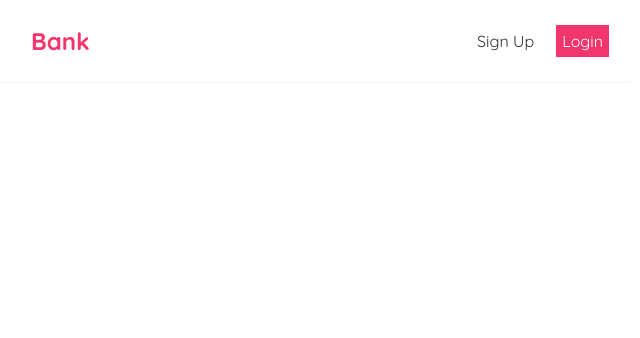
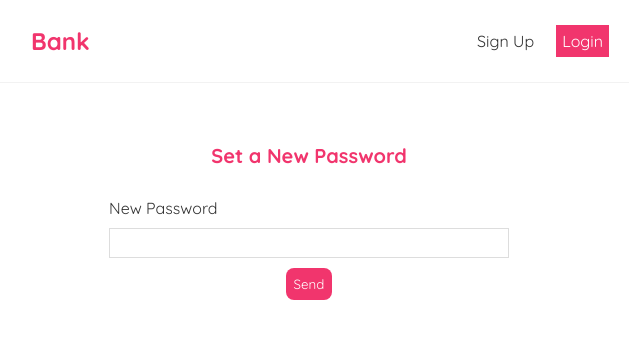
Before and after one commit to shakil-7/react-spring-frontend, a React (Create React App) app: page /reset-password/1 in a window 1280 px wide. Shown: the top 338 px of the page, without its empty margins (331-971 px from the left). Built offline with nearby package versions, Linux system fonts and the light colour scheme; the HTML template or start-up script is replaced by a standard one.

Commit message:
phase-16

```diff
--- a/src/App.js
+++ b/src/App.js
@@ -10,8 +10,10 @@ import { useState } from 'react';
 import { Logout } from './components/Logout';
 import { NotFound } from './components/NotFound';
 import { DeletePage } from './components/DeletePage';
+import { ResetPassword } from './components/ResetPassword';
 
 import { NotAuthorizedPage } from './components/NotAuthorizedPage';
+import { ForgetPassword } from './components/ForgetPassword';
 
 function App() {
 
@@ -62,6 +64,13 @@ function App() {
 						<Route exact path='/deletepage'>
 							<DeletePage />
 						</Route>
+						<Route exact path='/forgot_password'>
+							<ForgetPassword />
+						</Route>
+
+						<Route exact path='/reset-password/:token'>
+							<ResetPassword />
+						</Route>
 
 					</Switch>
 
--- /dev/null
+++ b/src/components/ForgetPassword.js
@@ -0,0 +1,65 @@
+import React, { useState } from 'react'
+
+export const ForgetPassword = () => {
+
+  const [email, setEmail] = useState();
+  const [feedbackMessage, setFeedbackMessage] = useState('');
+  const [isPending, setIsPending] = useState(false);
+  const [mobileNumber, setMobileNumber] = useState('');
+
+  const handleSubmit = (e) => {
+    e.preventDefault();
+
+    const resetPassword = {mobileNumber, email}
+
+    fetch('http://localhost:8080/forgot_password',{
+      method: 'POST',
+      headers: { 'Content-Type': 'application/json' },
+      body: JSON.stringify(resetPassword)
+    }).then(response=>{
+      return response.json();
+    }).then(data => {
+      console.log(data);
+      console.log(data.token);
+    }).catch(err => {
+
+    });
+
+
+
+    setFeedbackMessage('');
+
+
+  };
+
+  return (
+
+
+    <div className="create">
+      <h2>Reset Password</h2>
+      <form onSubmit={handleSubmit}>
+        <label>Mobile Number</label>
+        <input
+          type='text'
+          required
+          value={mobileNumber}
+          onChange={(e) => setMobileNumber(e.target.value)}
+        />
+
+        <label>Email Address</label>
+        <input
+          type='text'
+          required
+          value={email}
+          onChange={(e) => setEmail(e.target.value)}
+        />
+        {!isPending && <button type='submit'>Send</button>}
+        {isPending && <button type='button'>Sending...</button>}
+      </form>
+
+      <br />
+      <h3>{feedbackMessage}</h3>
+
+    </div>
+  )
+}
--- a/src/components/LoginForm.js
+++ b/src/components/LoginForm.js
@@ -1,5 +1,5 @@
 import { useState } from 'react';
-import { useHistory } from 'react-router-dom';
+import { useHistory, Link } from 'react-router-dom';
 import Cookies from 'js-cookie';
 
 export const LoginForm = () => {
@@ -32,9 +32,9 @@ export const LoginForm = () => {
                 return response.json();
             }).then(data => {
 
-                Cookies.set(mobileNumber + "#jwtToken", data.jwtToken, {expires: 7});
-                Cookies.set("isLoggedIn", true, {expires: 7});
-                Cookies.set("currentUser", mobileNumber, {expires: 7});
+                Cookies.set(mobileNumber + "#jwtToken", data.jwtToken, { expires: 7 });
+                Cookies.set("isLoggedIn", true, { expires: 7 });
+                Cookies.set("currentUser", mobileNumber, { expires: 7 });
 
                 history.push('/user/'.concat(mobileNumber));
                 setIsPending(false);
@@ -73,6 +73,10 @@ export const LoginForm = () => {
                 {isPending && <button type='button'>Logging...</button>}
             </form>
 
+            <br />
+
+            <Link to='/forgot_password' style={{ textDecoration: 'none' }}>Forgot Password?</Link>
+
 
             <h3>{feedbackMessage}</h3>
 
--- /dev/null
+++ b/src/components/ResetPassword.js
@@ -0,0 +1,62 @@
+import React, { useState } from 'react'
+import { useParams } from "react-router-dom";
+import { useHistory, Link } from 'react-router-dom';
+import Cookies from 'js-cookie';
+
+export const ResetPassword = () => {
+
+  const history = useHistory();
+
+  const { token } = useParams();
+  const [newPassword, setNewPassword] = useState();
+  const [feedbackMessage, setFeedbackMessage] = useState('');
+  const [isPending, setIsPending] = useState(false);
+
+  const handleSubmit = (e) => {
+    e.preventDefault();
+    console.log(token);
+
+    const resetPassword = { newPassword }
+    // console.log(resetPassword);
+
+    fetch('http://localhost:8080/reset-password/' + token, {
+      method: 'POST',
+      headers: { 'Content-Type': 'application/json' },
+      body: JSON.stringify(resetPassword)
+    }).then(response => {
+      return response.json();
+    }).then(data => {
+      setFeedbackMessage(data.message);
+      setTimeout(() => {
+        setFeedbackMessage('');
+        history.push('/login')
+      }, 1000);
+    }).catch(err => {
+      console.log("error: " + err);
+    });
+
+    setFeedbackMessage('');
+
+  };
+
+  return (
+    <div className="create">
+      <h2>Set a New Password</h2>
+      <form onSubmit={handleSubmit}>
+        <label>New Password</label>
+        <input
+          type='text'
+          required
+          value={newPassword}
+          onChange={(e) => setNewPassword(e.target.value)}
+        />
+        {!isPending && <button type='submit'>Send</button>}
+        {isPending && <button type='button'>Sending...</button>}
+      </form>
+
+      <br />
+      <h3>{feedbackMessage}</h3>
+
+    </div>
+  )
+}
```
